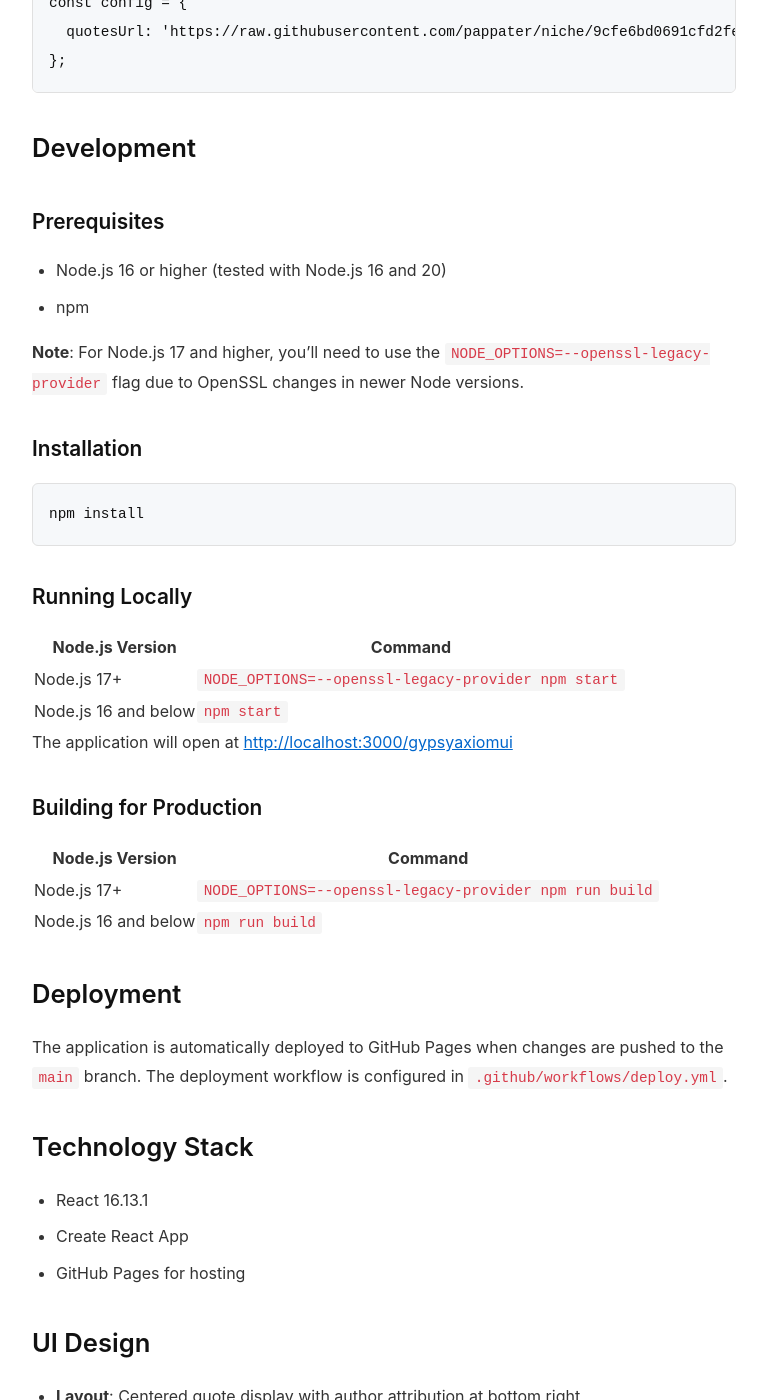
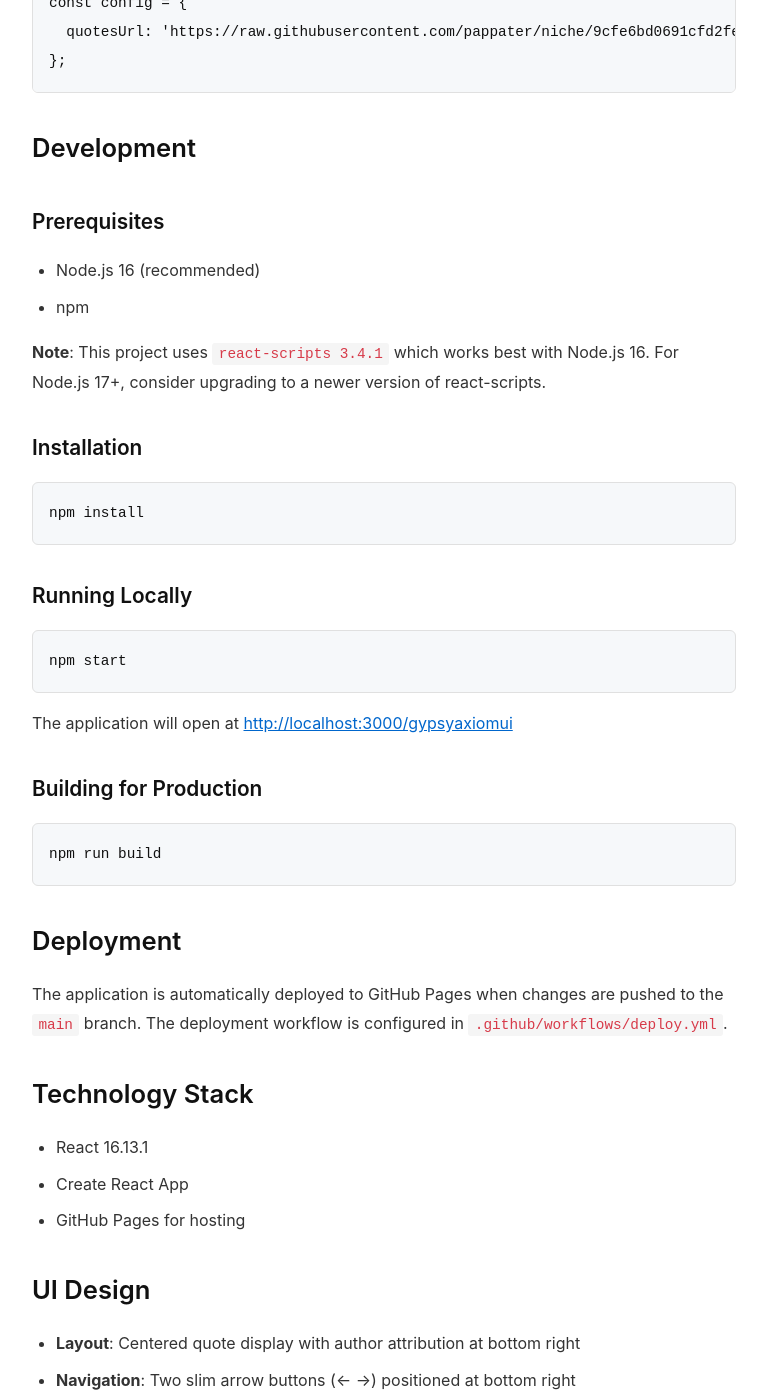
Before and after one commit to pappater/portfolio, a Jekyll site: the page built from _projects/gypsyaxiomui.md, in a window 1280 px wide and 1400 px high, scrolled down 1423 px. Shown: the whole window, without its empty margins (256-1023 px from the left). Built offline with Jekyll 4.4.1, drawn with Linux system fonts in a browser that asks for light colours; some of the changed text lies outside the part shown.

Commit message:
chore: auto-sync projects from repositories

````diff
--- a/_projects/gypsyaxiomui.md
+++ b/_projects/gypsyaxiomui.md
@@ -37,10 +37,10 @@ const config = {
 
 ### Prerequisites
 
-- Node.js 16 or higher (tested with Node.js 16 and 20)
+- Node.js 16 (recommended)
 - npm
 
-**Note**: For Node.js 17 and higher, you'll need to use the `NODE_OPTIONS=--openssl-legacy-provider` flag due to OpenSSL changes in newer Node versions.
+**Note**: This project uses `react-scripts 3.4.1` which works best with Node.js 16. For Node.js 17+, consider upgrading to a newer version of react-scripts.
 
 ### Installation
 
@@ -50,19 +50,17 @@ npm install
 
 ### Running Locally
 
-| Node.js Version | Command |
-|----------------|---------|
-| Node.js 17+ | `NODE_OPTIONS=--openssl-legacy-provider npm start` |
-| Node.js 16 and below | `npm start` |
+```bash
+npm start
+```
 
 The application will open at [http://localhost:3000/gypsyaxiomui](http://localhost:3000/gypsyaxiomui)
 
 ### Building for Production
 
-| Node.js Version | Command |
-|----------------|---------|
-| Node.js 17+ | `NODE_OPTIONS=--openssl-legacy-provider npm run build` |
-| Node.js 16 and below | `npm run build` |
+```bash
+npm run build
+```
 
 ## Deployment
 
@@ -89,4 +87,4 @@ This project was bootstrapped with [Create React App](https://github.com/faceboo
 
 Source: [github.com/pappater/gypsyaxiomui](https://github.com/pappater/gypsyaxiomui)
 
-Live: [https://gypsyaxiom.surge.sh](https://gypsyaxiom.surge.sh)
+Live: [https://pappater.github.io/gypsyaxiomui/](https://pappater.github.io/gypsyaxiomui/)
````
Also changed, not shown: other parts of _projects/gypsyaxiomui.md (+1 -1 lines), _projects/webpack-learn.md (+0 -2 lines).
